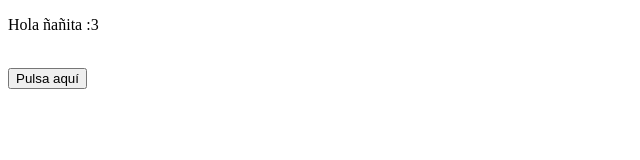
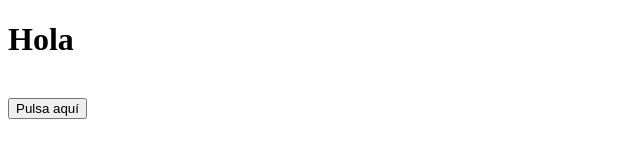
Before and after one commit to JorgeGavilanes/voz, a plain HTML site: page index.html in a window 1280 px wide. Shown: the whole page, without its empty margins (0-640 px from the left). Drawn offline with Linux system fonts and the light colour scheme.

Commit message:
Update index.html

```diff
--- a/index.html
+++ b/index.html
@@ -6,7 +6,7 @@
     <title>Document</title>
 </head>
 <body>
-    <p>Hola ñañita :3</p>
+    <h1>Hola</h1>
     <br>
     <button onclick="hablar(texto)">Pulsa aquí</button>
 
```
